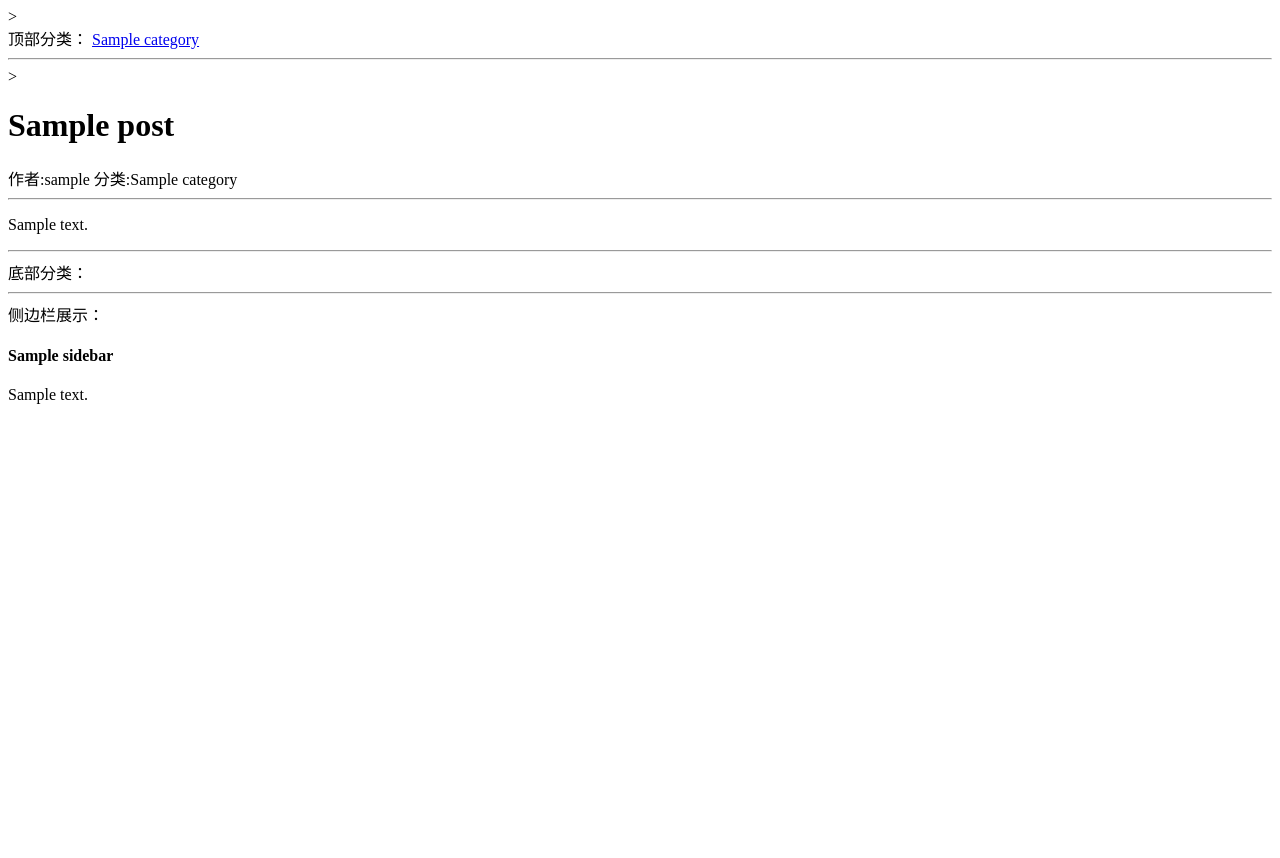
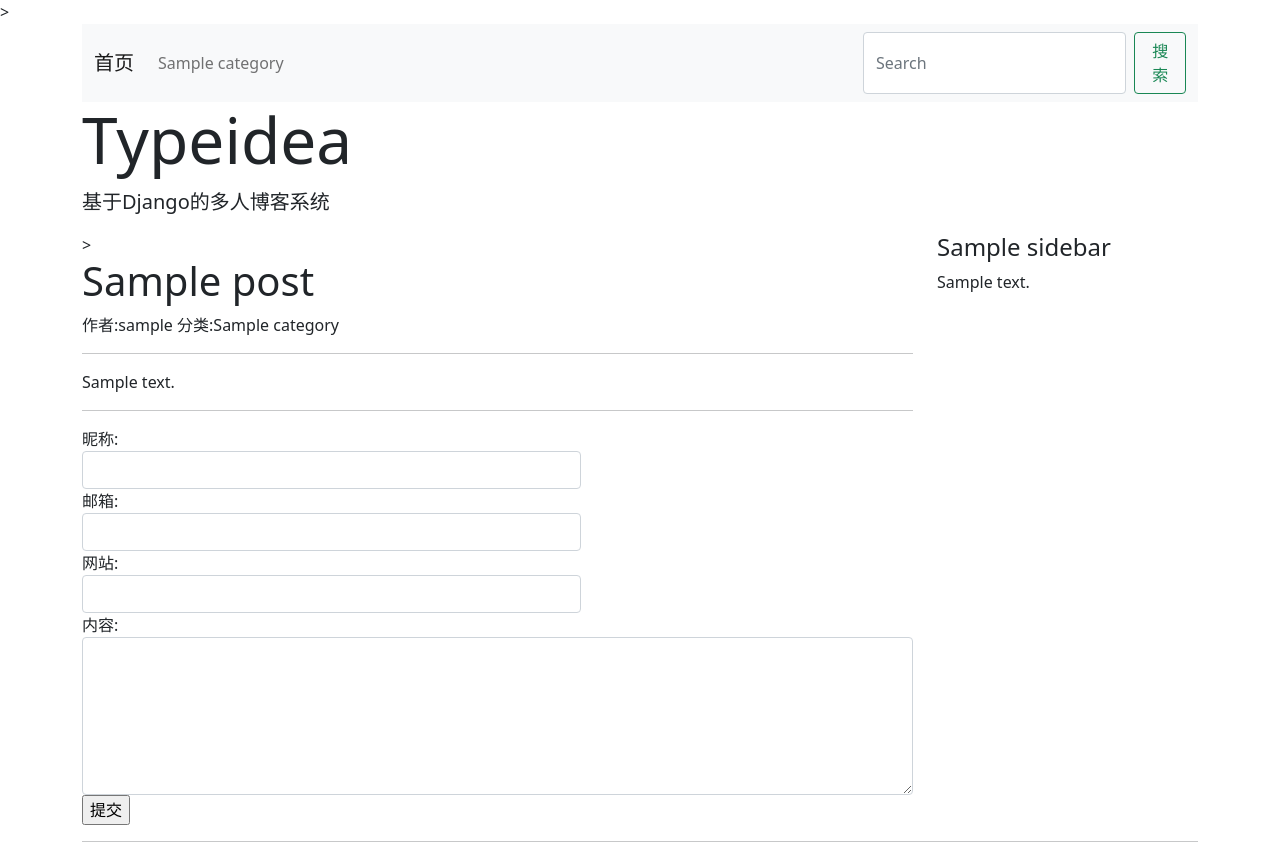
Before and after one commit to AnthonyXuan/typeidea, a Django app: page /post/1/ in a window 1280 px wide. Before the commit the page ends 404 px from the top, so only its background shows below. Run offline with Django 4.2, Linux system fonts and the light colour scheme; tables that the repository leaves empty hold one stand-in row (values such as "Sample post"); some libraries are stand-ins or nearby versions.

Commit message:
update 8.22

```diff
--- a/typeidea/blog/views.py
+++ b/typeidea/blog/views.py
@@ -1,10 +1,16 @@
 
+from ast import keyword
+from multiprocessing import context
 from django.shortcuts import render, get_object_or_404
 from django.http import HttpResponse
 from django.views.generic import ListView, DetailView
+from django.db.models import Q
 
 from config.models import SideBar
+from comment.models import Comment
+from comment.forms import CommentForm
 from .models import Category, Tag, Post
+
 
 # Create your views here.
 
@@ -69,7 +75,19 @@
     # 设置p(rimary)k(ey)为'post_id'(如果不设置的话，默认查找关键字为'pk').此外，DetailView还有一种查找数据的方式是通过slug查找，对应的设置slug的变量为 slug_url_kwags(如果不设置的话，默认查找关键字为'slug')
     pk_url_kwarg = 'post_id'
 
+    def get_context_data(self, **kwargs):
+        context = super().get_context_data(**kwargs)
+        context.update({
+            'comment_list': Comment.get_by_target(self.request.path),
+            'comment_form': CommentForm,
+        })
+        # print('req path:',self.request.path)
+        # print('req all:',self.request)
+        return context
+
 class IndexView(CommonViewMixin, ListView):
+    # 此处queryset有着所有的文章
+    # 后面集成IndexView的类，根据各自的需求对此queryset进行过滤
     queryset = Post.latest_posts()
     paginate_by = 5
     context_object_name = 'post_list'
@@ -107,3 +125,31 @@
             'tag': tag,
         })
         return context
+
+class SearchView(IndexView):
+    def get_queryset(self):
+        queryset = super().get_queryset()
+        # ! 注意区别下面这两个语句的不同
+        # ! 下面的语句从kwargs字典中取出‘keyword’，能取出的前提是使用了path()匹配提供关键字的语法（eg: <int:category>）
+        # keyword = self.kwargs.get('keyword')
+        # ! 下面这个语句获取GET请求的参数, 如通过按钮得到的返回参数
+        keyword = self.request.GET.get('keyword')
+        print("kwargs:",self.kwargs)
+        print('GET:',self.request.GET)
+
+        if not keyword:
+            return queryset
+        return queryset.filter(Q(title__icontains=keyword) | Q(desc__icontains=keyword))
+
+    def get_context_data(self, **kwargs):
+        context = super().get_context_data(**kwargs)
+        context.update({
+            'keyword': self.request.GET.get('keyword')
+        })
+        return context
+
+class AuthorView(IndexView):
+    def get_queryset(self):
+        queryset = super().get_queryset()
+        author_id = self.kwargs.get('owner_id')
+        return queryset.filter(owner_id=author_id)
--- /dev/null
+++ b/typeidea/comment/forms.py
@@ -0,0 +1,45 @@
+from importlib.resources import contents
+from pyexpat import model
+from django import forms
+
+from .models import Comment
+
+class CommentForm(forms.ModelForm):
+    class Meta:
+        model = Comment
+        fields = ['nickname', 'email', 'website', 'content']
+
+    nickname = forms.CharField(
+        label='昵称',
+        max_length=50,
+        widget=forms.widgets.Input(
+            attrs={'class':'form-control', 'style':'width: 60%;'}
+        )
+    )
+    email = forms.EmailField(
+        label="邮箱",
+        max_length=50,
+        widget=forms.widgets.Input(
+            attrs={'class':'form-control', 'style':'width: 60%;'}
+        )
+    )
+    website = forms.URLField(
+        label="网站",
+        max_length=500,
+        widget=forms.widgets.Input(
+            attrs={'class':'form-control', 'style':'width: 60%;'}
+        )
+    )
+    content = forms.CharField(
+        label="内容",
+        max_length=500,
+        widget=forms.widgets.Textarea(
+            attrs={'rows':6, 'cols':60, 'class':'form-control'}
+        )
+    )
+
+    def clean_content(self):
+        content = self.cleaned_data.get('content')
+        if len(content) < 10:
+            raise forms.ValidationError('内容太短了！')
+        return content
--- a/typeidea/comment/models.py
+++ b/typeidea/comment/models.py
@@ -1,5 +1,4 @@
 
-import email
 from django.db import models
 from blog.models import Post
 # Create your models here.
@@ -11,7 +10,8 @@
         (STATUS_NORMAL, '正常'),
         (STATUS_DELETE, '删除'),
     )
-    target = models.ForeignKey(Post, verbose_name="评论目标", on_delete=models.CASCADE)
+    # target = models.ForeignKey(Post, verbose_name="评论目标", on_delete=models.CASCADE)
+    target = models.CharField(max_length=100, verbose_name="评论目标")
     content = models.CharField(max_length=2000, verbose_name="内容")
     nickname = models.CharField(max_length=50, verbose_name="昵称")
     website = models.URLField(verbose_name="网站")
@@ -21,3 +21,7 @@
 
     class Meta:
         verbose_name = verbose_name_plural = "评论"
+
+    @classmethod
+    def get_by_target(cls, target):
+        return cls.objects.filter(target=target, status=cls.STATUS_NORMAL)
--- a/typeidea/typeidea/settings/base.py
+++ b/typeidea/typeidea/settings/base.py
@@ -57,7 +57,7 @@
 ROOT_URLCONF = 'typeidea.urls'
 
 #定义一个主题的环境变量
-THEME = 'default'
+THEME = 'bootstrap'
 
 TEMPLATES = [
     {
--- a/typeidea/typeidea/themes/bootstrap/templates/blog/base.html
+++ b/typeidea/typeidea/themes/bootstrap/templates/blog/base.html
@@ -34,36 +34,48 @@
                         </li>
                         {% endfor %}
                     </ul>
-                    <form class="d-flex" role="search">
-                        <input class="form-control me-2" type="search" placeholder="Search" aria-label="Search">
-                        <button class="btn btn-outline-success" type="submit">Search</button>
+                    <form class="d-flex" role="search" action="/search/" method="GET">
+                        <input class="form-control me-2" type="search" placeholder="Search" aria-label="Search" name="keyword" value="{{ keyword }}">
+                        <button class="btn btn-outline-success" type="submit">搜索</button>
                     </form>
                 </div>
             </div>
         </nav>
+        <div class="jumbotron">
+            <h1 class="display-3">Typeidea</h1>
+            <p class="lead">基于Django的多人博客系统</p>
         </div>
-    <hr>
-
+    </div>
+    <div class="container">
+        <div class="row">
+            <div class="col-9 post-list" >
             <!--定义了main块，负责页面主内容的显示-->>
             {% block main %}
             {% endblock %}
-
-    <hr>
-    <div>
-        底部分类：
-        {% for cate in categories %}
-        <a href="{% url 'category-list' cate.id %}">{{ cate.name }}</a>
-        {% endfor %}
             </div>
-
-    <hr>
-    <div>
-        侧边栏展示：
+            <div class="col-3">
+                {% block sidebar %}
                     {% for sidebar in sidebars %}
                     <h4>{{ sidebar.title }}</h4>
                     {{ sidebar.content_html }}
                     {% endfor %}
+                {% endblock %}
             </div>
+        </div>
+    </div>
+
+    <footer class="footer">
+        {% block footer %}
+        <div class="container">
+            <hr>
+            <nav class="nav category">
+                {% for cate in categories %}
+                <a href="{% url 'category-list' cate.id %}">{{ cate.name }}</a>
+                {% endfor %}
+            </nav>
+        </div>
+        {% endblock %}
+    </footer>
 </body>
 
 </html>
--- a/typeidea/typeidea/themes/bootstrap/templates/blog/detail.html
+++ b/typeidea/typeidea/themes/bootstrap/templates/blog/detail.html
@@ -13,16 +13,32 @@
 
     <p>{{ post.content }}</p>
     {% endif %}
+
+    <hr>
+    <div class="comment">
+        <form class="form-group" action="/comment/" method="post">
+            {% csrf_token %}
+            <input type="hidden" name="target" value="{{ request.path }}">
+            <!-- comment_form 包括CommentForm里定义的nickname、email、content等一系列输入 -->
+            {{ comment_form }}
+            <input type="submit" value="提交">
+        </form>
+
+        <!-- 评论列表 -->
+        <ul class="list-group">
+            {% for comment in comment_list %}
+            <li class="list-group-item">
+                <div class="nickname">
+                    <a href="{{ comment.website }}">{{ comment.nickname }}</a>
+                    <span>{{ comment.created_time }}</span>
+                </div>
+                <div class="comment-content">
+                    {{ comment.content }}
+                </div>
+            </li>
+            {% endfor %}
+        </ul>
+
+    </div>
+
 {% endblock %}
-
-<!-- {% if post %}
-<h1>{{ post.title }}</h1>
-<div>
-    <span>作者:{{ post.owner.username }}</span>
-    <span>分类:{{ post.category.name }}</span>
-</div>
-
-<hr>
-
-<p>{{ post.content }}</p>
-{% endif %} -->
--- a/typeidea/typeidea/themes/bootstrap/templates/config/blocks/sidebar_comments.html
+++ b/typeidea/typeidea/themes/bootstrap/templates/config/blocks/sidebar_comments.html
@@ -9,6 +9,7 @@
 <body>
     <ul>
         {% for comment in comments %}
+        <!-- Legacy code down here -->
         <li><a href="{% url 'post-detail' comment.target_id %}">{{ comment.target.title }}</a>
         {{ comment.nickname }} : {{ comment.content }}
         </li>
--- a/typeidea/typeidea/urls.py
+++ b/typeidea/typeidea/urls.py
@@ -19,9 +19,9 @@
 # from blog.views import post_list, post_detail
 from blog.views import (
     IndexView, CategoryView, TagView,
-    PostDetailView,
+    PostDetailView, SearchView, AuthorView,
 )
-from config.views import links
+from config.views import LinkListView
 from typeidea.custom_site import custom_site
 
 urlpatterns = [
@@ -32,5 +32,7 @@
     path('category/<int:category_id>/', CategoryView.as_view(), name='category-list'),
     path('tag/<int:tag_id>/', TagView.as_view(), name='tag-list'),
     path('post/<int:post_id>/', PostDetailView.as_view(), name='post-detail'),
-    path('links/', links, name='links'),
+    path('search/', SearchView.as_view(), name='search'),
+    path('author/<int:owner_id>/', AuthorView.as_view(), name='author'),
+    path('links/', LinkListView.as_view(), name='links')
 ]
```
Also changed, not shown: typeidea/config/views.py (+7 -4 lines), typeidea/typeidea/themes/bootstrap/templates/blog/list.html (+12 -7 lines), typeidea/typeidea/themes/bootstrap/templates/config/links.html (added, +23 -0 lines), typeidea/comment/migrations/0003_alter_comment_target.py (added). Lines whose indentation alone changed are shown as unchanged.
